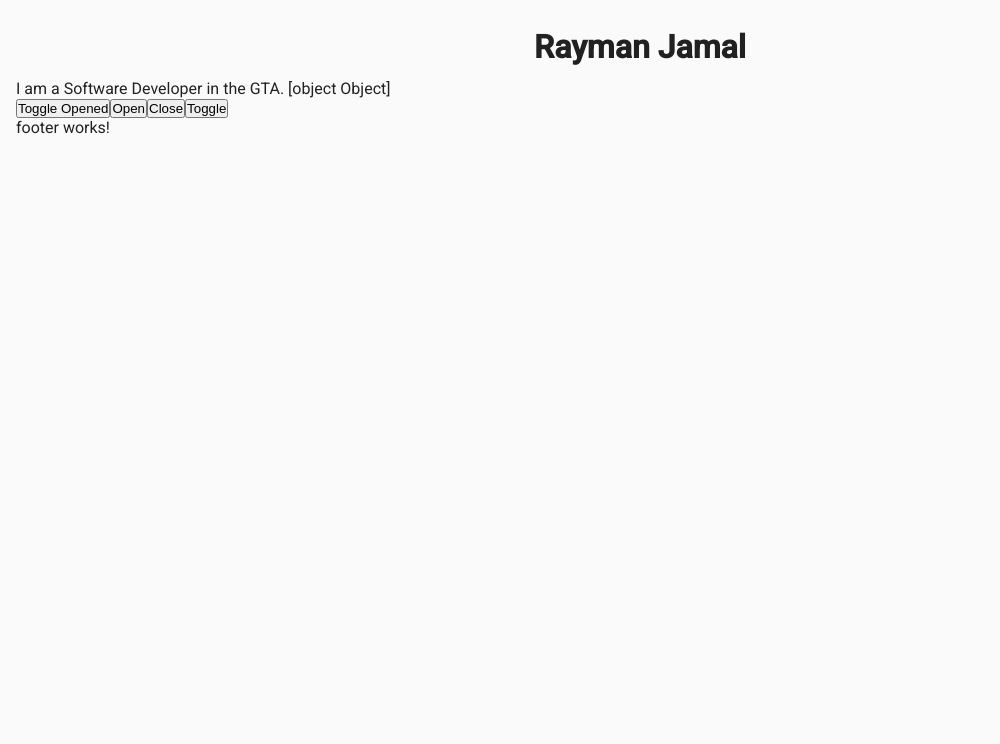
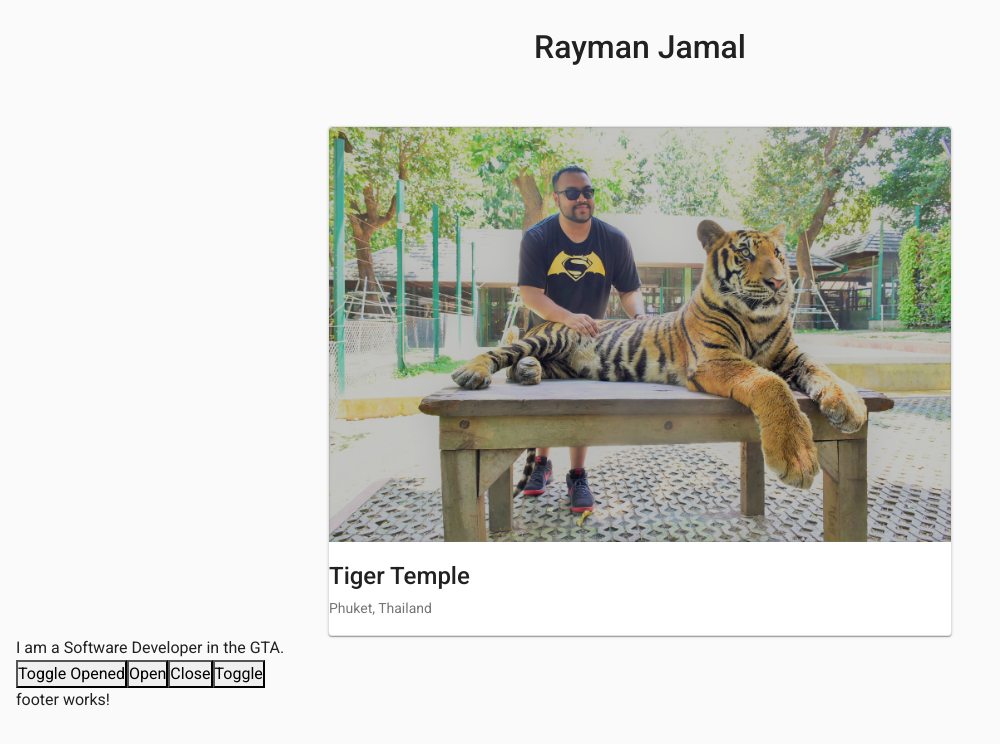
Before and after one commit to RaymanRJ/RaymanRJ.github.io, an Angular app in the folder src/profile-page/: page / in a window 1280 px wide. Shown: the top 744 px of the page, without its empty margins (0-1000 px from the left). Built offline with nearby package versions, Linux system fonts and the light colour scheme.

Commit message:
blargh
NPM installed bootstrap .. but it's not working?

Card images work, but they're ugly.

Everything's ugly really.

```diff
--- a/src/profile-page/angular.json
+++ b/src/profile-page/angular.json
@@ -25,6 +25,7 @@
             ],
             "styles": [
               "./node_modules/@angular/material/prebuilt-themes/deeppurple-amber.css",
+              "node_modules/bootstrap/dist/css/bootstrap.min.css",
               "src/styles.css"
             ],
             "scripts": []
--- a/src/profile-page/package.json
+++ b/src/profile-page/package.json
@@ -21,6 +21,7 @@
     "@angular/platform-browser": "~8.2.14",
     "@angular/platform-browser-dynamic": "~8.2.14",
     "@angular/router": "~8.2.14",
+    "bootstrap": "^4.4.1",
     "hammerjs": "^2.0.8",
     "rxjs": "~6.4.0",
     "tslib": "^1.10.0",
--- a/src/profile-page/src/app/app.module.ts
+++ b/src/profile-page/src/app/app.module.ts
@@ -14,6 +14,7 @@ import { HomeComponent } from './home/home.component';
 import { ProfileComponent } from './profile/profile.component';
 import { ProjectsComponent } from './projects/projects.component';
 import { ContactComponent } from './contact/contact.component';
+import { ImageComponent } from './image/image.component';
 
 @NgModule({
   declarations: [
@@ -24,7 +25,8 @@ import { ContactComponent } from './contact/contact.component';
     HomeComponent,
     ProfileComponent,
     ProjectsComponent,
-    ContactComponent
+    ContactComponent,
+    ImageComponent
   ],
   imports: [
     BrowserModule,
--- a/src/profile-page/src/app/home/home.component.css
+++ b/src/profile-page/src/app/home/home.component.css
@@ -0,0 +1,4 @@
+.image{
+    max-width: 50%;
+    margin: 0 auto;
+}
--- a/src/profile-page/src/app/home/home.component.html
+++ b/src/profile-page/src/app/home/home.component.html
@@ -1,3 +1,7 @@
+<div class='image'>
+    <app-image [image]='image'></app-image>
+</div>
+
+<div class='jumbotron-fluid'>
 I am a Software Developer in the GTA.
-
-{{ image }}
+</div>
--- a/src/profile-page/src/app/home/home.component.ts
+++ b/src/profile-page/src/app/home/home.component.ts
@@ -10,8 +10,6 @@ export class HomeComponent implements OnInit {
   constructor() { }
   ngOnInit() {  }
 
-  main_picture = "assets/img/logo";
-
   @Input() image: AppImage;
 
 }
--- /dev/null
+++ b/src/profile-page/src/app/image/image.component.html
@@ -0,0 +1,7 @@
+<mat-card class='card'>
+    <img mat-card-image [src]=filepath>
+    <mat-card-footer>
+        <mat-card-title>{{image.title}}</mat-card-title>
+        <mat-card-subtitle>{{image.city}}, {{image.country}}</mat-card-subtitle>
+    </mat-card-footer>
+</mat-card>
--- /dev/null
+++ b/src/profile-page/src/app/image/image.component.ts
@@ -0,0 +1,24 @@
+import { Component, OnInit, Input } from '@angular/core';
+import { AppImage } from 'src/classes/image';
+
+@Component({
+  selector: 'app-image',
+  templateUrl: './image.component.html',
+  styleUrls: ['./image.component.css']
+})
+export class ImageComponent implements OnInit {
+  constructor() { }
+  ngOnInit() { }
+
+  _image: AppImage;
+  filepath = "../assets/images/";
+
+  @Input()
+  set image(image: AppImage){
+    this._image = image;
+    this.filepath += `${image.filepath}`;
+  };
+
+  get image(): AppImage { return this._image; }
+
+}
--- a/src/profile-page/src/app/sidenav/sidenav.component.css
+++ b/src/profile-page/src/app/sidenav/sidenav.component.css
@@ -37,3 +37,7 @@ mat-toolbar-row:hover {
 .spacer {
   flex: 1 1 auto;
 }
+
+.v-space{
+  height: 5%;
+}
--- a/src/profile-page/src/app/sidenav/sidenav.component.html
+++ b/src/profile-page/src/app/sidenav/sidenav.component.html
@@ -1,6 +1,7 @@
 <mat-sidenav-container>
+
+    <!-- Side Nav -->
     <mat-sidenav #sidenav>
-
         <mat-toolbar>
             <mat-toolbar-row (click)="change_content('Home'); sidenav.close()">
                 <span>Home</span>
@@ -29,11 +30,15 @@
 
     </mat-sidenav>
 
+    <!-- Body -->
+
     <mat-sidenav-content>
 
         <app-header></app-header>
 
-        <!-- Content to display: -->
+        <div class="v-space"></div>
+
+        <!-- Content to display in body: -->
         <div [ngSwitch]='content' color=primary>
             <app-profile *ngSwitchCase="'Profile'" [images]='imageDetails'></app-profile>
             <app-projects *ngSwitchCase="'Projects'"></app-projects>
--- a/src/profile-page/src/styles.css
+++ b/src/profile-page/src/styles.css
@@ -1,4 +1,6 @@
 /* You can add global styles to this file, and also import other style files */
+@import '~bootstrap/dist/css/bootstrap.min.css';
+
 :root{
     --primary-color: #673ab7;
     --accent-color: #ffd740;
```
Also changed, not shown: src/profile-page/src/app/image/image.component.css (added), 1 other file (tests, documents, lock files or other folders).
